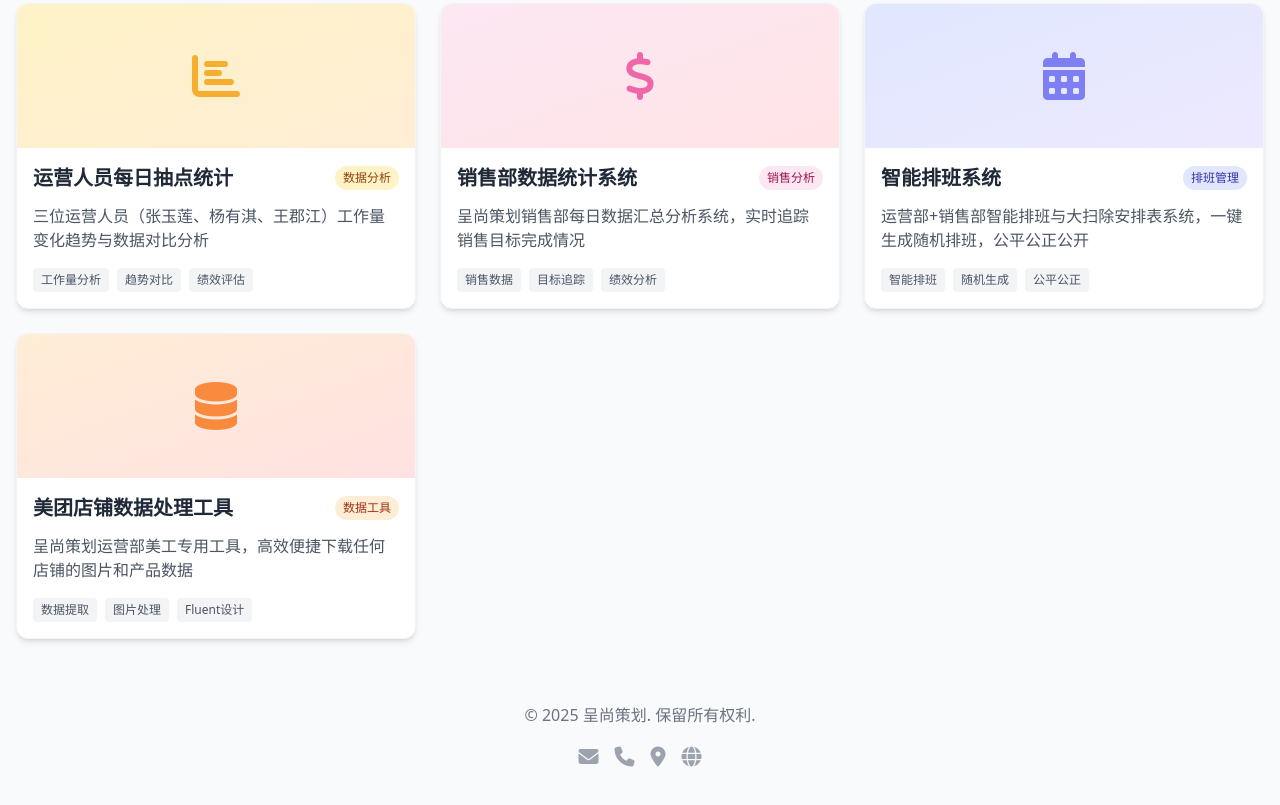
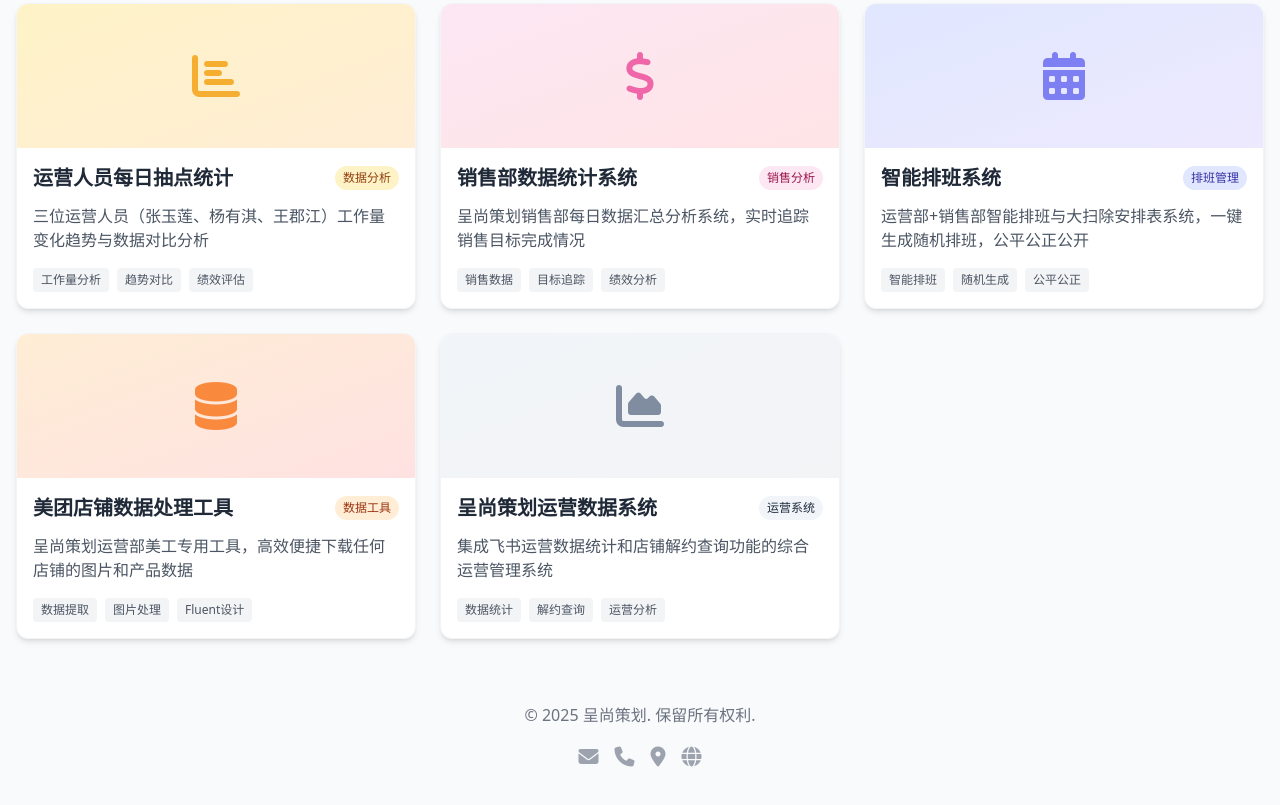
Before and after one commit to XUXIKAI886/xiangmuzhanshiheji, a plain HTML site: page index.html in a window 1280 px wide. Shown: the part 1259-2064 px from the top of the page. Drawn offline with nearby package versions, Linux system fonts and the light colour scheme.

Commit message:
feat: 新增第14个项目卡片 - 呈尚策划运营数据系统
- 新增呈尚策划运营数据系统项目卡片
- 集成飞书运营数据统计和店铺解约查询功能
- 更新README文档，添加第13和第14个项目信息
- 版本更新至v2.2.0

```diff
--- a/index.html
+++ b/index.html
@@ -325,6 +325,27 @@
                     </div>
                 </div>
             </a>
+
+            <!-- 项目卡片14：呈尚策划运营数据系统 -->
+            <a href="https://xuxikai886.github.io/feishudianputongji/" target="_blank" class="project-card group">
+                <div class="card-inner h-full bg-white rounded-xl shadow-md overflow-hidden border border-gray-100">
+                    <div class="h-36 bg-gradient-to-br from-slate-100 to-gray-100 flex items-center justify-center">
+                        <i class="fas fa-chart-area text-5xl text-slate-500 opacity-80 group-hover:opacity-100 transition-opacity"></i>
+                    </div>
+                    <div class="p-4">
+                        <div class="flex items-center mb-3">
+                            <h3 class="text-xl font-bold text-gray-800 group-hover:text-slate-600 transition-colors">呈尚策划运营数据系统</h3>
+                            <span class="ml-auto bg-slate-100 text-slate-800 text-xs px-2 py-1 rounded-full">运营系统</span>
+                        </div>
+                        <p class="text-gray-600 mb-4">集成飞书运营数据统计和店铺解约查询功能的综合运营管理系统</p>
+                        <div class="flex space-x-2">
+                            <span class="text-xs bg-gray-100 px-2 py-1 rounded text-gray-600">数据统计</span>
+                            <span class="text-xs bg-gray-100 px-2 py-1 rounded text-gray-600">解约查询</span>
+                            <span class="text-xs bg-gray-100 px-2 py-1 rounded text-gray-600">运营分析</span>
+                        </div>
+                    </div>
+                </div>
+            </a>
         </div>
 
         <!-- 页脚 -->
```
Also changed, not shown: README.md.
